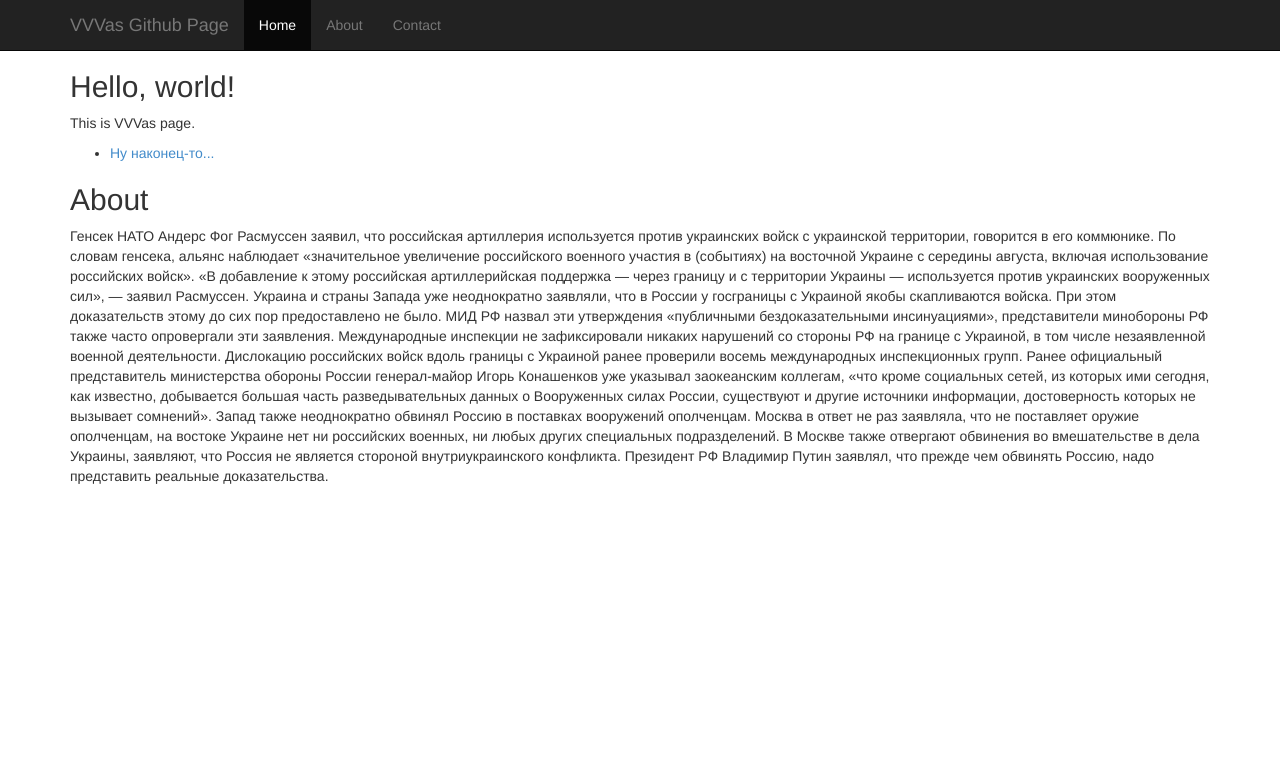
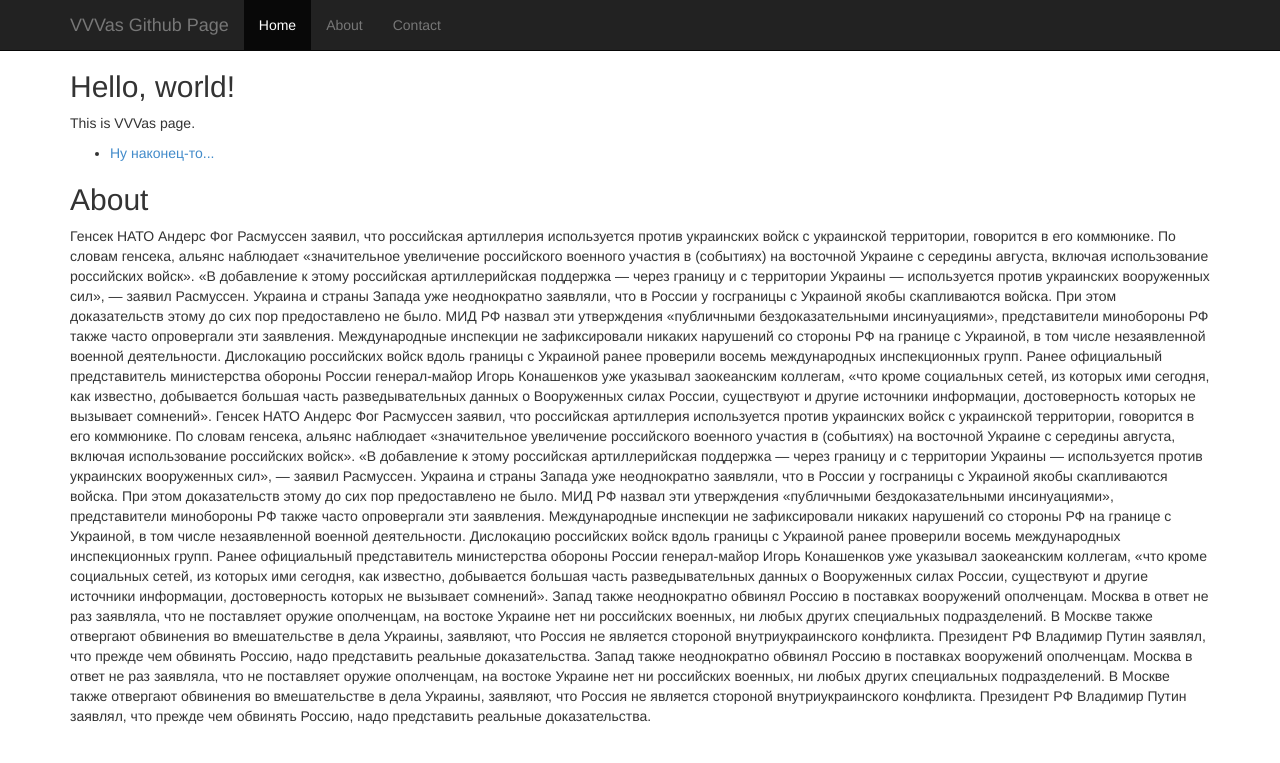
Before and after one commit to VVVas/vvvas.github.io, a Jekyll site: the page built from index.md, in a window 1280 px wide. Shown: the top 763 px of the page. Built offline with Jekyll 4.4.1, drawn with Linux system fonts in a browser that asks for light colours; nearby versions of some CDN libraries.

Commit message:
big text

```diff
--- a/_layouts/default.html
+++ b/_layouts/default.html
@@ -63,6 +63,18 @@
 
 Ранее официальный представитель министерства обороны России генерал-майор Игорь Конашенков уже указывал заокеанским коллегам, «что кроме социальных сетей, из которых ими сегодня, как известно, добывается большая часть разведывательных данных о Вооруженных силах России, существуют и другие источники информации, достоверность которых не вызывает сомнений».
 
+Генсек НАТО Андерс Фог Расмуссен заявил, что российская артиллерия используется против украинских войск с украинской территории, говорится в его коммюнике.
+
+По словам генсека, альянс наблюдает «значительное увеличение российского военного участия в (событиях) на восточной Украине с середины августа, включая использование российских войск».
+
+«В добавление к этому российская артиллерийская поддержка — через границу и с территории Украины — используется против украинских вооруженных сил», — заявил Расмуссен.
+
+Украина и страны Запада уже неоднократно заявляли, что в России у госграницы с Украиной якобы скапливаются войска. При этом доказательств этому до сих пор предоставлено не было. МИД РФ назвал эти утверждения «публичными бездоказательными инсинуациями», представители минобороны РФ также часто опровергали эти заявления. Международные инспекции не зафиксировали никаких нарушений со стороны РФ на границе с Украиной, в том числе незаявленной военной деятельности. Дислокацию российских войск вдоль границы с Украиной ранее проверили восемь международных инспекционных групп.
+
+Ранее официальный представитель министерства обороны России генерал-майор Игорь Конашенков уже указывал заокеанским коллегам, «что кроме социальных сетей, из которых ими сегодня, как известно, добывается большая часть разведывательных данных о Вооруженных силах России, существуют и другие источники информации, достоверность которых не вызывает сомнений».
+
+Запад также неоднократно обвинял Россию в поставках вооружений ополченцам. Москва в ответ не раз заявляла, что не поставляет оружие ополченцам, на востоке Украине нет ни российских военных, ни любых других специальных подразделений. В Москве также отвергают обвинения во вмешательстве в дела Украины, заявляют, что Россия не является стороной внутриукраинского конфликта. Президент РФ Владимир Путин заявлял, что прежде чем обвинять Россию, надо представить реальные доказательства.
+
 Запад также неоднократно обвинял Россию в поставках вооружений ополченцам. Москва в ответ не раз заявляла, что не поставляет оружие ополченцам, на востоке Украине нет ни российских военных, ни любых других специальных подразделений. В Москве также отвергают обвинения во вмешательстве в дела Украины, заявляют, что Россия не является стороной внутриукраинского конфликта. Президент РФ Владимир Путин заявлял, что прежде чем обвинять Россию, надо представить реальные доказательства.</p>
 
     </div><!-- /.container -->
```
